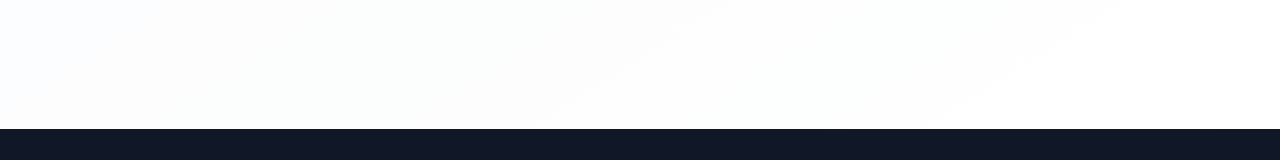
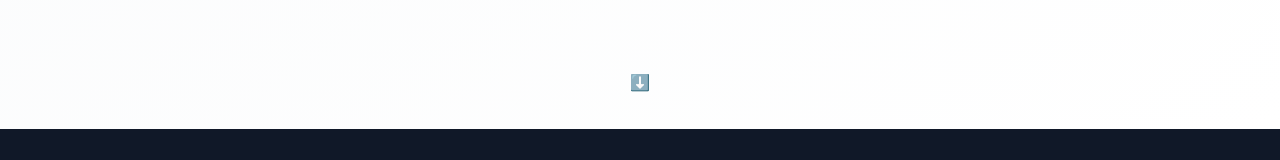
Before and after one commit to celio-mozes-rocha/portfolio, a Next.js app: page / in a window 1280 px wide. Shown: the part 732-892 px from the top of the page. Built offline with nearby package versions, Linux system fonts and the light colour scheme.

Commit message:
feat: add About section

```diff
--- a/sections/Hero.tsx
+++ b/sections/Hero.tsx
@@ -1,12 +1,10 @@
-"use client"; // nécessaire pour Framer Motion dans Next.js 13+
+"use client";
 
 import { motion } from "framer-motion";
 
 export default function Hero() {
   return (
-    <section className="min-h-screen flex flex-col justify-center items-center text-center px-6 bg-linear-to-br from-gray-50 to-white">
-
-      {/* Titre principal */}
+    <section className="min-h-screen flex flex-col justify-center items-center text-center px-6 bg-linear-to-br from-gray-50 to-white relative">
       <motion.h1
         initial={{ y: -50, opacity: 0 }}
         animate={{ y: 0, opacity: 1 }}
@@ -15,8 +13,6 @@ export default function Hero() {
       >
         Développeur Web & Concepteur d’Applications
       </motion.h1>
-
-      {/* Sous-titre */}
       <motion.p
         initial={{ y: 20, opacity: 0 }}
         animate={{ y: 0, opacity: 1 }}
@@ -25,8 +21,6 @@ export default function Hero() {
       >
         Je développe des applications web modernes, performantes et centrées sur l’utilisateur.
       </motion.p>
-
-      {/* Boutons */}
       <motion.div
         initial={{ opacity: 0 }}
         animate={{ opacity: 1 }}
@@ -40,7 +34,12 @@ export default function Hero() {
           Me contacter
         </a>
       </motion.div>
-
+      {/* Indicateur scroll */}
+      <motion.div
+        className="absolute bottom-8 text-gray-400 animate-bounce"
+      >
+        ⬇️
+      </motion.div>
     </section>
   );
 }
```
